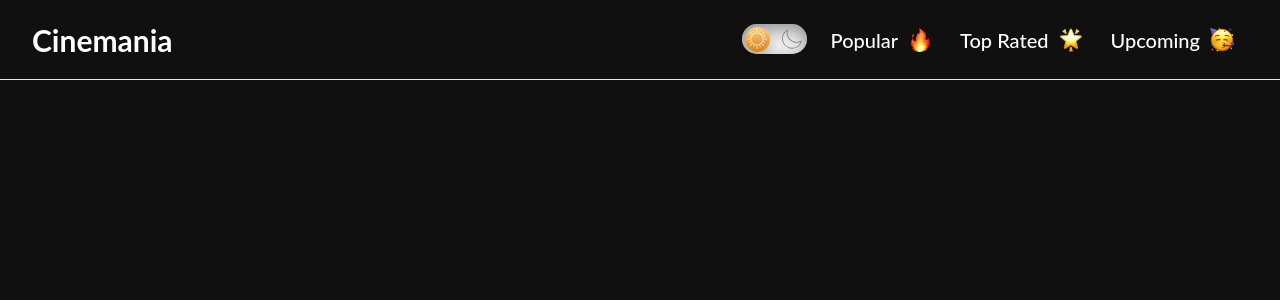
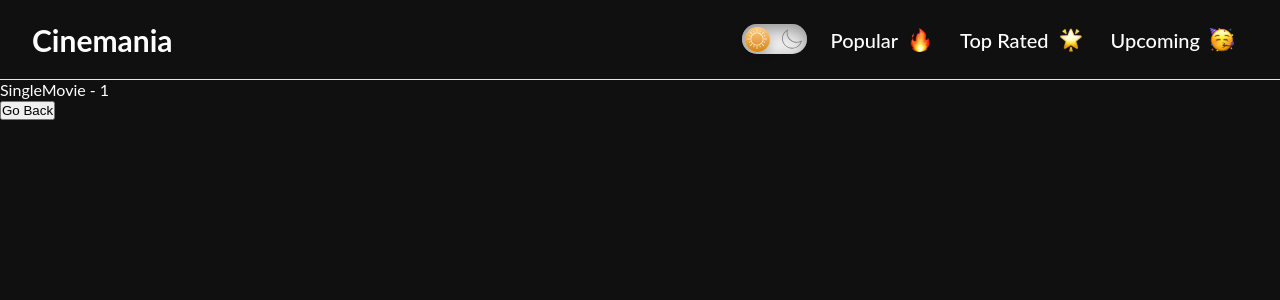
Before and after one commit to torressam333/cinemania, a React (Vite) app: page /movie/1 in a window 1280 px wide. Shown: the top 300 px of the page. Built offline with nearby package versions, Linux system fonts and the light colour scheme.

Commit message:
Add some programmatic navigation for individual movie page

```diff
--- a/src/App.jsx
+++ b/src/App.jsx
@@ -4,6 +4,7 @@ import MovieList from './components/MovieList/MovieList';
 import FireEmoji from './assets/emojis/fire.png';
 import StarEmoji from './assets/emojis/star.png';
 import PartyEmoji from './assets/emojis/partying-face.png';
+import SingleMovie from './components/MovieList/SingleMovie';
 import { Route, Routes } from 'react-router-dom';
 
 const App = () => {
@@ -42,6 +43,7 @@ const App = () => {
               />
             }
           />
+          <Route path='/movie/:id' element={<SingleMovie />} />
         </Routes>
       </main>
     </div>
--- a/src/components/MovieList/MovieCard.jsx
+++ b/src/components/MovieList/MovieCard.jsx
@@ -1,18 +1,13 @@
 import './MovieCard.css';
 import StarEmoji from '../../assets/emojis/star.png';
+import { Link } from 'react-router-dom';
 
 const MovieCard = ({ movie }) => {
   const { id, title, poster_path, release_date, vote_average, overview } =
     movie;
 
-  console.log(vote_average);
-
   return (
-    <a
-      href={`https://www.themoviedb.org/movie/${id}`}
-      className='movie_card'
-      target='_blank'
-    >
+    <Link to={`/movie/${id}`} className='movie_card'>
       <img
         src={`https://image.tmdb.org/t/p/w500${poster_path}`}
         alt={title}
@@ -30,7 +25,7 @@ const MovieCard = ({ movie }) => {
         </div>
         <p className='movie_description'>{overview.slice(0, 100) + '...'}</p>
       </div>
-    </a>
+    </Link>
   );
 };
 
--- /dev/null
+++ b/src/components/MovieList/SingleMovie.jsx
@@ -0,0 +1,18 @@
+import { useParams, useNavigate } from 'react-router-dom';
+
+const SingleMovie = () => {
+  const { id } = useParams();
+  const navigate = useNavigate();
+
+  const handleBackNav = () => {
+    navigate(-1);
+  };
+  return (
+    <div>
+      <p>SingleMovie - {id}</p>
+      <button onClick={handleBackNav}>Go Back</button>
+    </div>
+  );
+};
+
+export default SingleMovie;
```
